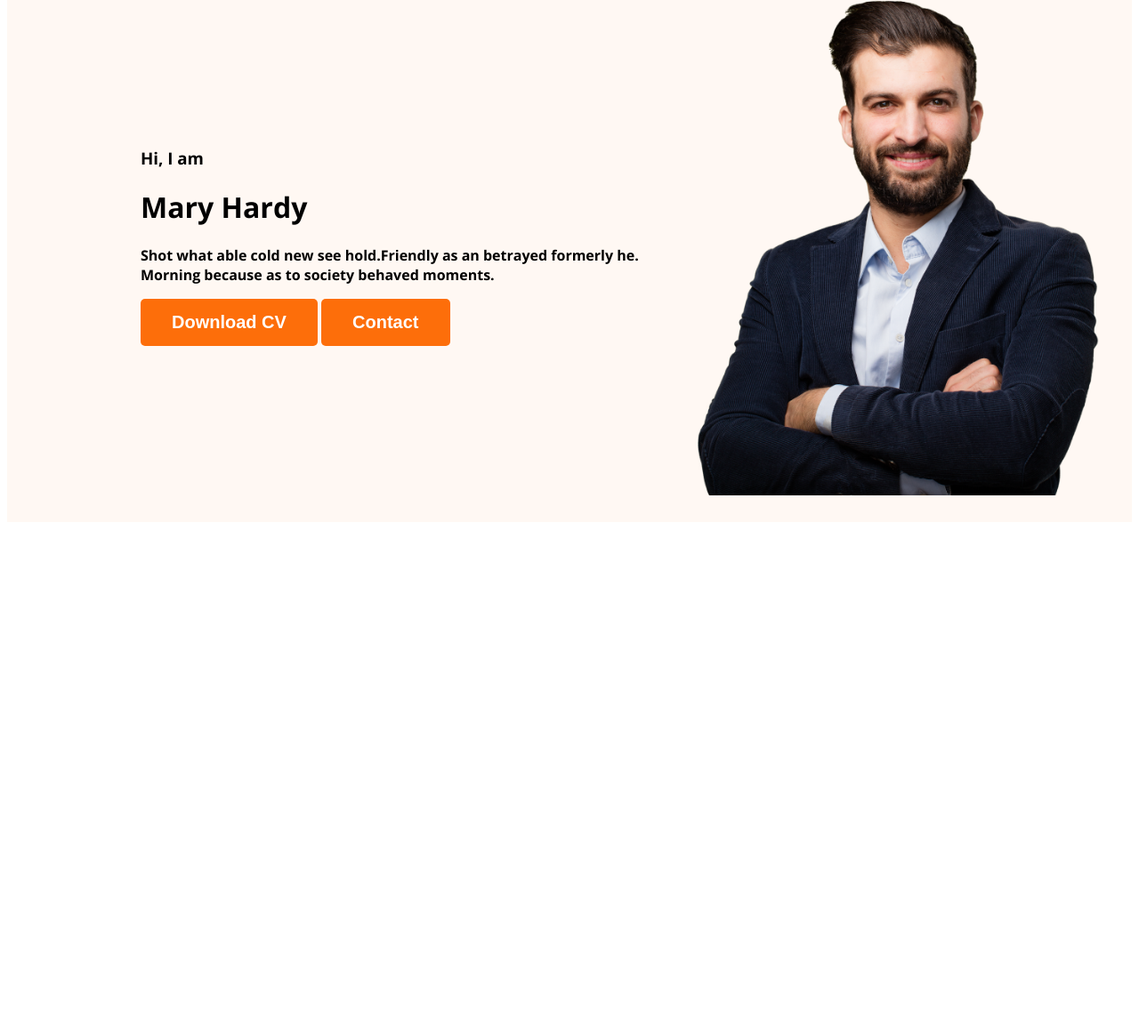
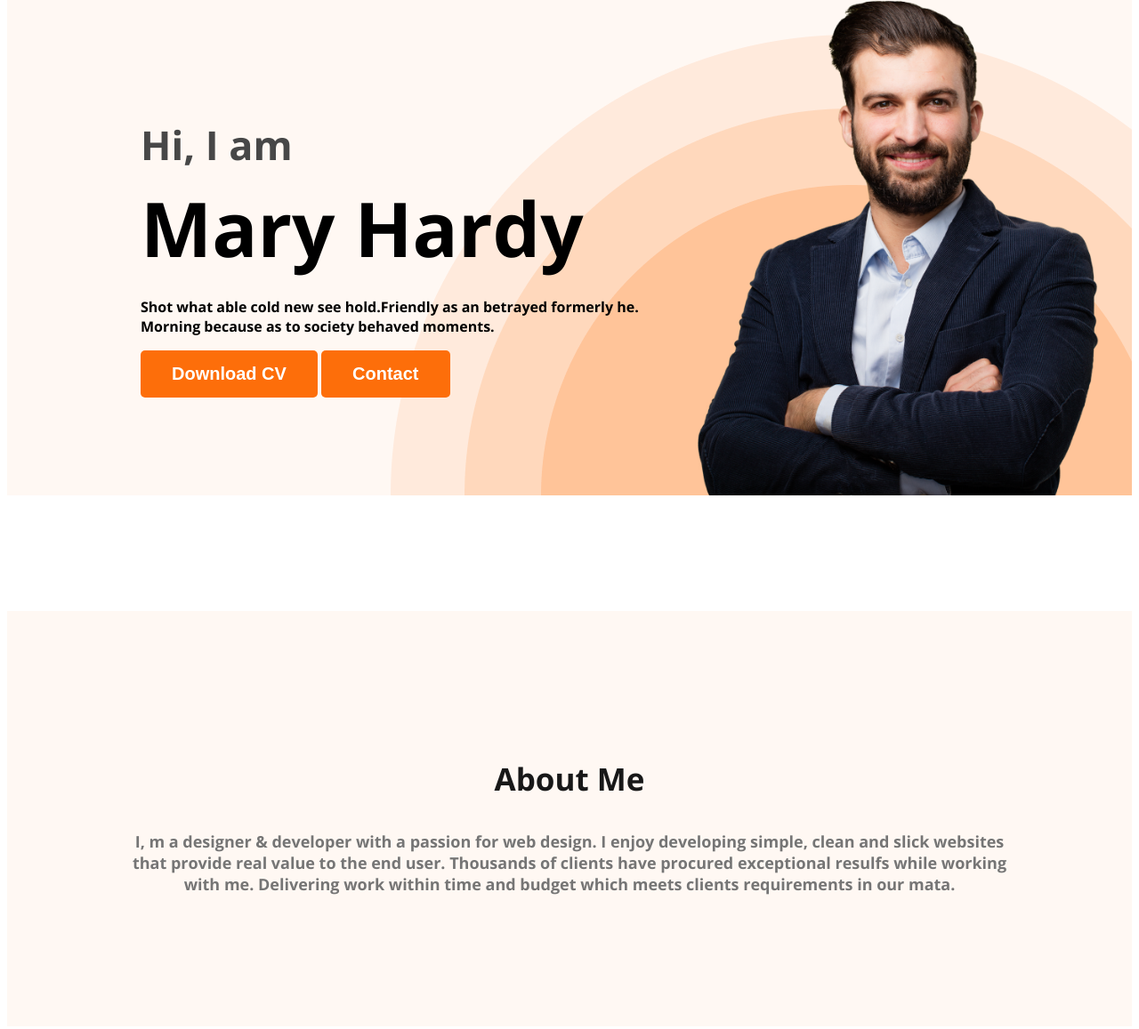
Before and after one commit to naimur401/developer-portfolio, a plain HTML site: page index.html in a window 1280 px wide. Shown: the part 211-1368 px from the top of the page at 89% size. Before the commit the page ends 806 px from the top, so only its background shows below. Drawn offline with nearby package versions, Linux system fonts and the light colour scheme.

Commit message:
about section created

```diff
--- a/index.html
+++ b/index.html
@@ -34,7 +34,7 @@
 
             <h3 class="banner-greeting">Hi, I am</h3>
             <h1 class="banner-tittle">Mary Hardy</h1>
-            <p>Shot what able cold new see hold.Friendly as an betrayed formerly he. Morning because as to society behaved moments.</p>
+            <p class="banner-description">Shot what able cold new see hold.Friendly as an betrayed formerly he. Morning because as to society behaved moments.</p>
             <button class="btn-primary">Download CV</button>
             <button class="btn-primary">Contact</button>
         </div>
@@ -44,6 +44,13 @@
 
     </header>
     <main>
+        <section class="about">
+            <h3 class="section-tittle">About Me</h3>
+            <p class="section-description">
+               I, m a designer & developer with a passion for web design. I enjoy developing simple, clean and slick websites that provide real value to the end user. Thousands of clients have procured exceptional resulfs while working with me. Delivering work within time and budget which meets clients requirements in our mata.
+
+            </p>
+        </section>
 
     </main>
     <footer>
--- a/styles/portfolio.css
+++ b/styles/portfolio.css
@@ -14,6 +14,18 @@ body {
     font-size: 20px;
     font-weight: 700;
     padding: 15px 35px;
+}
+.section-tittle{
+    color: #181818;
+    text-align: center;
+    font-size: 35px;
+    font-weight:700;
+}
+
+.section-description{
+    color: #757575;
+    text-align: center;
+    font-size: 18px;
 }
 
 nav {
@@ -43,15 +55,41 @@ nav a{
 }
 .header{
     background-color: #FFF8F3;
+    background-image: url(../images/header_bg.png);
+    background-repeat: no-repeat;
+    background-position: bottom right;
 
 }
 .banner{
-    padding: 30px 30px 30px 150px;
+    padding: 30px 30px 0px 150px;
     display: flex;
     align-items: center;
+    justify-content: space-between;
 
+}
+.banner-content{
+    max-width: 500px;
 }
 .banner .profile-pic{
     width: 500px;
 
+
 }
+.banner-greeting{
+    font-size: 45px;
+    color: #474747;
+    margin-bottom: 0;
+
+}
+.banner-tittle {
+    font-size: 85px;
+    font-weight: 700;
+    margin-top: 5px;
+    margin-bottom: 20px;
+}
+.about{
+    padding:130px;
+    border: 10px;
+    background: #FFF8F3;
+    margin: 130px 0;
+}
```
